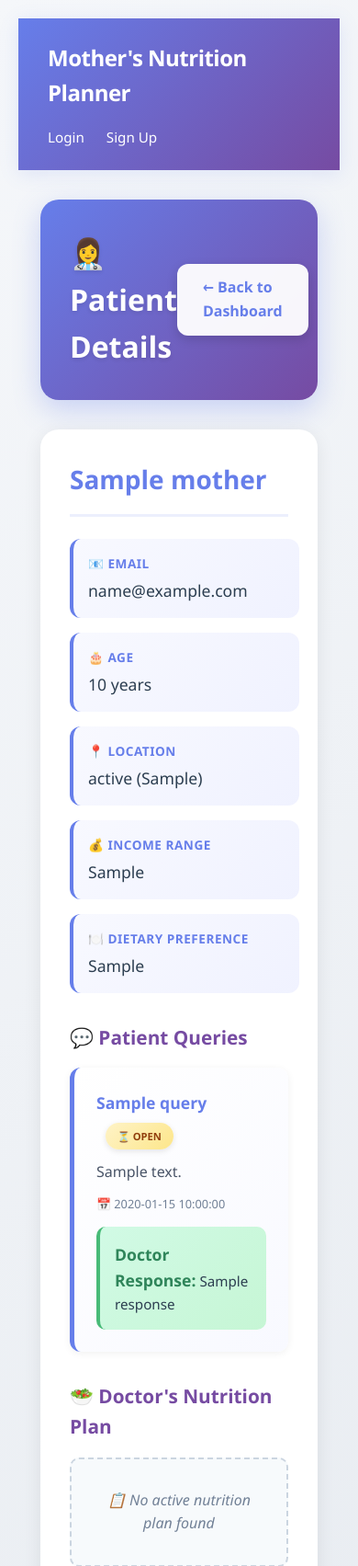
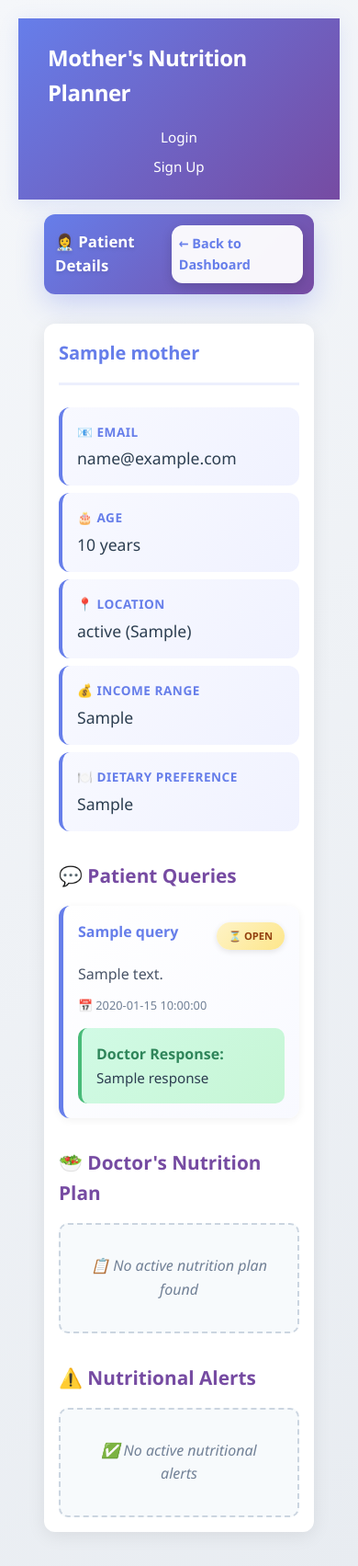
Before and after one commit to BhavyaV05/mothers_nutrition, a Flask app: template latest_imp/templates/asha_patient_profile.html in a window 390 px wide. Shown: the top 1703 px of the page at 92% size. Run offline with Flask 3, Linux system fonts and the light colour scheme; the template is opened without the code that fills it: most values are stand-ins (such as "Sample title", 1, 10 or a date in 2020).

Commit message:
improved responsiveness

```diff
--- a/latest_imp/routes/queries.py
+++ b/latest_imp/routes/queries.py
@@ -14,8 +14,6 @@ db = client.get_default_database()
 queries_col = db.get_collection("queries")
 
 queries_bp = Blueprint('queries', __name__)
-
-# Helper function to serialize MongoDB documents
 def serialize_query(query):
     """Convert MongoDB query document to JSON-serializable format"""
     if query:
--- a/latest_imp/templates/asha_patient_profile.html
+++ b/latest_imp/templates/asha_patient_profile.html
@@ -302,6 +302,32 @@
     }
 </style>
 
+<!-- Page-specific responsive tweaks for small screens -->
+<style>
+@media (max-width: 600px) {
+    .dashboard-header { padding: 1rem; border-radius: 12px; }
+    .dashboard-header h2 { font-size: 1.25rem; }
+    .dashboard-header a { padding: 0.6rem 1rem; font-size: 0.9rem; }
+    .mother-card { padding: 1rem; border-radius: 12px; }
+    .mother-card h3 { font-size: 1.25rem; }
+    .info-grid { grid-template-columns: 1fr; gap: 0.5rem; }
+    .plan-totals-grid, .meal-plan-grid, .deficit-grid, .nutrient-grid { grid-template-columns: 1fr; }
+    .queries-list .query-item-asha { padding: 1rem; }
+}
+
+@media (max-width: 420px) {
+    .dashboard-header { padding: 0.75rem; }
+    .dashboard-header h2 { font-size: 1.05rem; }
+    .dashboard-header a { padding: 0.5rem; font-size: 0.9rem; width: auto; }
+    .query-item-asha { padding: 0.9rem; }
+    .query-item-asha strong { font-size: 1rem; }
+    .nutrient-item { flex-direction: column; align-items: flex-start; gap: 0.25rem; }
+    .nutrient-value { font-size: 1rem; }
+    .total-item-value { font-size: 1.25rem; }
+    .meal-plan-card { padding: 1rem; }
+}
+</style>
+
 <div class="container">
     <div class="dashboard-header">
         <h2>👩‍⚕️ Patient Details</h2>
--- a/latest_imp/templates/base.html
+++ b/latest_imp/templates/base.html
@@ -7,7 +7,7 @@
     <link rel="preconnect" href="https://fonts.googleapis.com">
     <link rel="preconnect" href="https://fonts.gstatic.com" crossorigin>
     <link href="https://fonts.googleapis.com/css2?family=Inter:wght@300;400;500;600;700&display=swap" rel="stylesheet">
-    <style>
+  <style>
       * {
         margin: 0;
         padding: 0;
@@ -93,6 +93,14 @@
         padding: 0 1.5rem;
       }
 
+      /* Utility container used by many templates */
+      .container {
+        width: 100%;
+        max-width: 1100px;
+        margin: 0 auto;
+        padding: 0 1rem;
+      }
+
       .card {
         background: white;
         padding: 2rem;
@@ -100,6 +108,13 @@
         box-shadow: 0 2px 20px rgba(0, 0, 0, 0.05);
         margin-bottom: 2rem;
         border: 1px solid rgba(102, 126, 234, 0.1);
+      }
+
+      /* Make images and media scale nicely on mobile */
+      img, video {
+        max-width: 100%;
+        height: auto;
+        display: block;
       }
 
       .card h2 {
@@ -156,6 +171,11 @@
         box-shadow: 0 4px 15px rgba(102, 126, 234, 0.3);
       }
 
+      /* Make form buttons full-width on narrow screens for easier tapping */
+      @media (max-width: 420px) {
+        button { width: 100%; padding: 0.9rem 1rem; }
+      }
+
       button:hover {
         transform: translateY(-2px);
         box-shadow: 0 6px 20px rgba(102, 126, 234, 0.4);
@@ -189,6 +209,18 @@
         h1 {
           font-size: 1.5rem;
         }
+      }
+
+      /* Extra small screens adjustments */
+      @media (max-width: 420px) {
+        main { margin: 1rem auto; padding: 0 0.75rem; }
+        .card { padding: 1rem; border-radius: 12px; }
+        .card h2 { font-size: 1.25rem; }
+        .card h3 { font-size: 1.05rem; }
+        label { font-size: 0.85rem; }
+        input, textarea, select { padding: 0.6rem 0.75rem; font-size: 0.95rem; }
+        .nav-links { flex-direction: column; gap: 0.5rem; width: 100%; }
+        .logout-link { width: 100%; text-align: center; padding: 0.75rem; }
       }
     </style>
   </head>
```
Also changed, not shown: latest_imp/templates/a.html (+7 -0 lines), latest_imp/templates/asha_worker.html (+7 -0 lines), latest_imp/templates/doctor.html (+10 -0 lines), latest_imp/templates/doctor_profile.html (+26 -0 lines), latest_imp/templates/login.html (+9 -0 lines), latest_imp/templates/mother.html (+7 -0 lines), latest_imp/templates/query.html (+8 -0 lines), latest_imp/templates/report.html (+8 -0 lines), latest_imp/templates/signup.html (+10 -0 lines).
